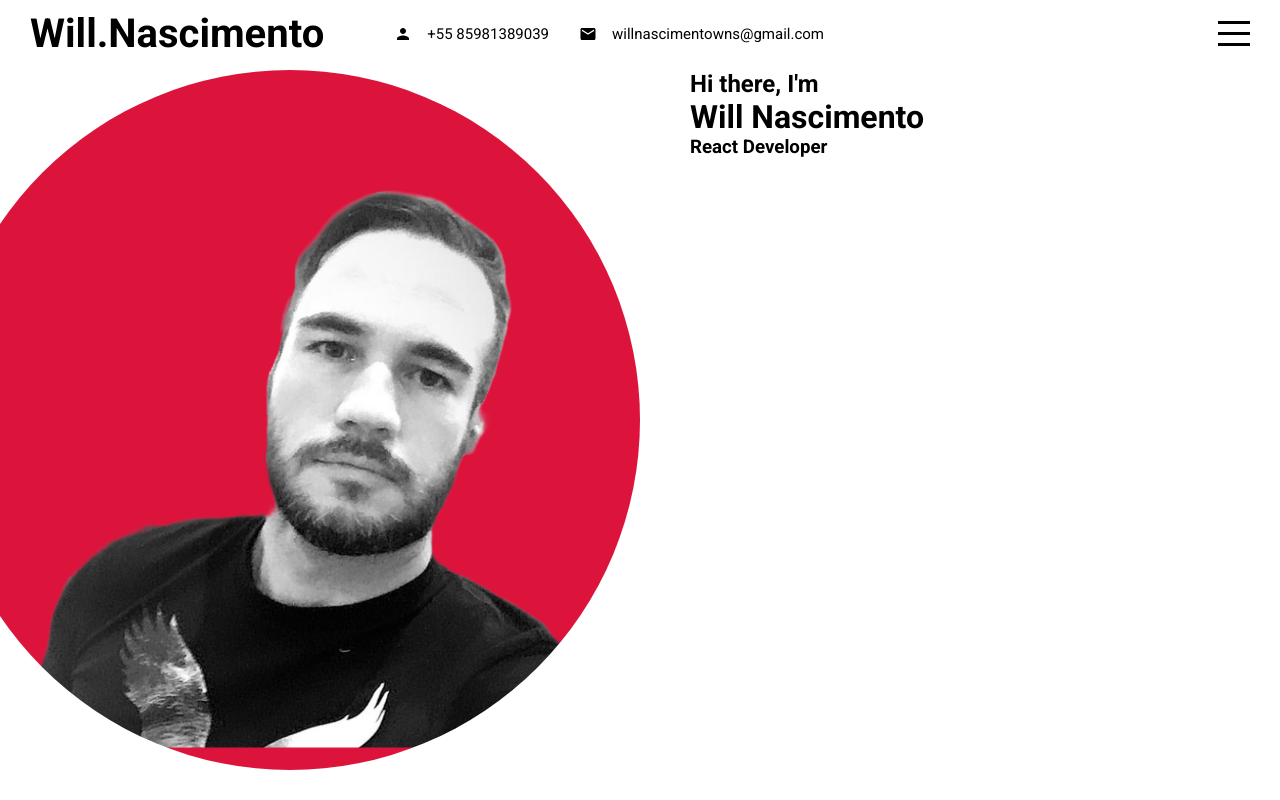
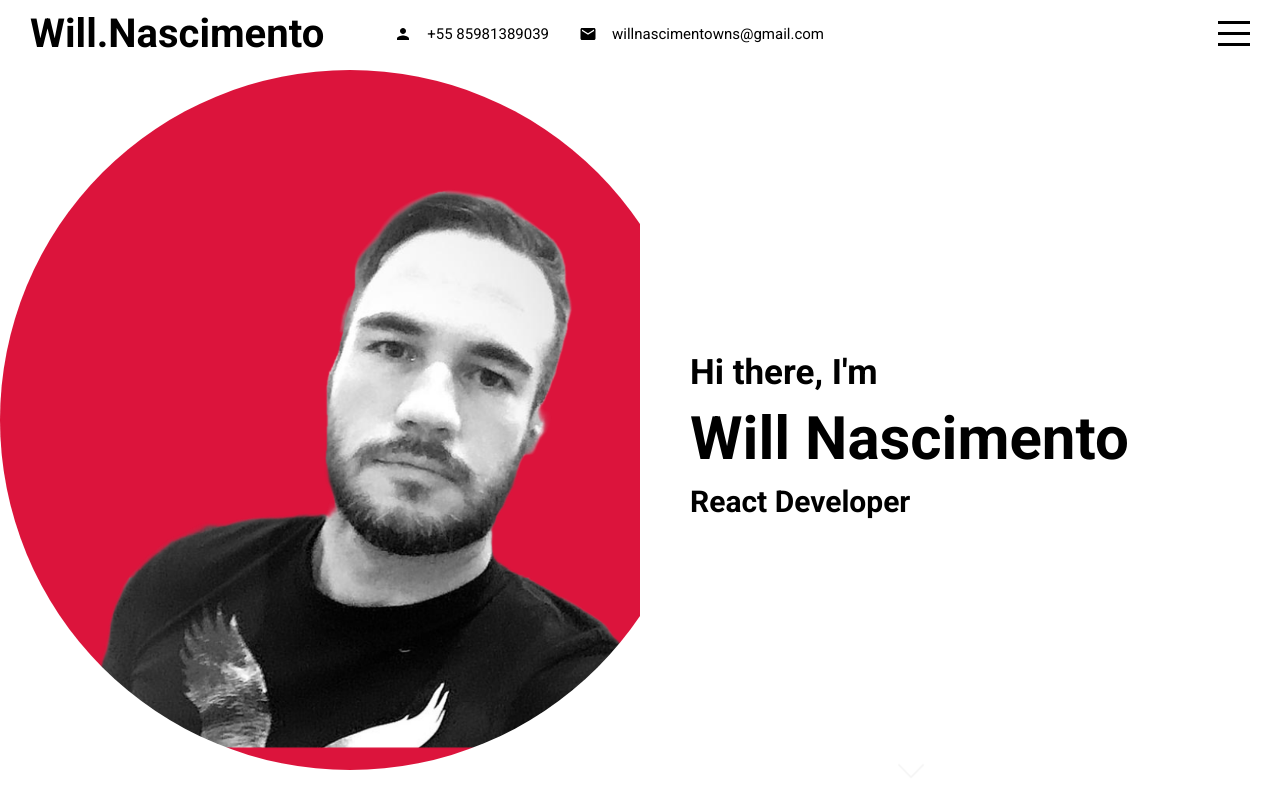
Before and after one commit to will-nascimento/portfolio, a React (Create React App) app: page / in a window 1280 px wide. Built offline with nearby package versions, Linux system fonts and the light colour scheme.

Commit message:
chore: intro adjusts

```diff
--- a/src/components/intro/intro.scss
+++ b/src/components/intro/intro.scss
@@ -6,6 +6,8 @@
   .left {
     flex: 0.5;
     overflow: hidden;
+    position: relative;
+
 
     .imgContainer {
       width: 700px;
@@ -15,21 +17,55 @@
       display: flex;
       align-items: center;
       justify-content: center;
-      float: right;
+      position: absolute;
+
 
       img {
         height: 140%;
-        margin-top: 250px;
+        align-items: center;
+        padding-top: 250px;
+        justify-content: center;
+
       }
     }
   }
   .right {
     flex: 0.5;
+    position: relative;
 
     .wrapper{
         width: 100%;
         height: 100%;
         padding-left: 50px;
+        display: flex;
+        flex-direction: column;
+        justify-content: center;
+
+        h1{
+            font-size: 60px;
+            margin: 10px 0;
+        }
+        h2{
+            font-size: 35px;
+        }
+        h3{
+            font-size: 30px;
+        }
+    }
+    a{
+        position: absolute;
+        bottom: 10px;
+        background-color: white;
+        left: 40%;
+        img{
+            width: 30px;
+            animation: arrowBlink 2s infinite;
+        }
+        @keyframes arrowBlink {
+            100%{
+                opacity: 0;
+            }
+        }
     }
   }
 }
```
